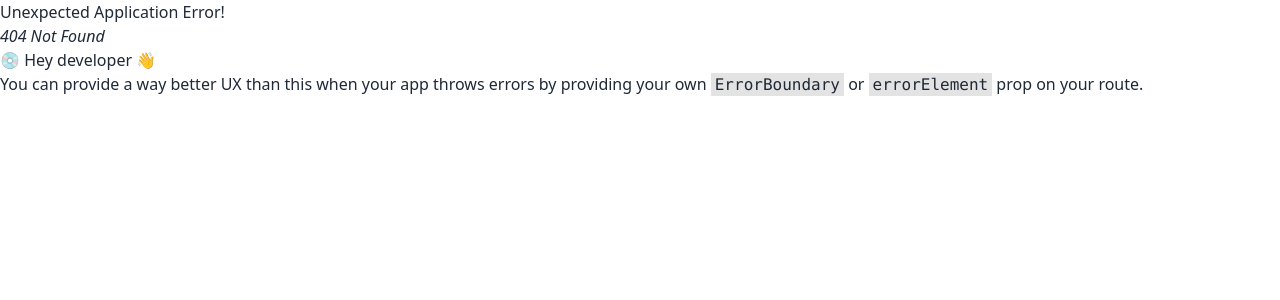
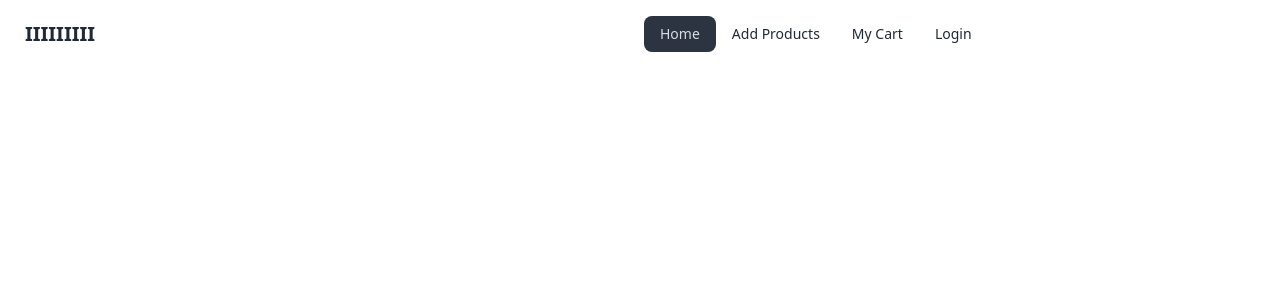
Before and after one commit to tahmid530/Brand-Shop-Client, a React (Vite) app: page / in a window 1280 px wide. Before the commit this address had no page. Shown: the top 300 px of the page. Built offline with nearby package versions, Linux system fonts and the light colour scheme.

Commit message:
header added

```diff
--- /dev/null
+++ b/src/components/Header.jsx
@@ -0,0 +1,37 @@
+import { NavLink } from "react-router-dom";
+
+const Header = () => {
+
+    const navLinks = <>
+
+        <li><NavLink to='/'>Home</NavLink></li>
+        <li><NavLink to='/products'>Add Products</NavLink></li>
+        <li><NavLink to='/cart'>My Cart</NavLink></li>
+        <li><NavLink to='/login'>Login</NavLink></li>
+
+    </>
+
+
+    return (
+        <div className="navbar bg-base-100">
+            <div className="navbar-start">
+                <div className="dropdown">
+                    <label tabIndex={0} className="btn btn-ghost lg:hidden">
+                        <svg xmlns="http://www.w3.org/2000/svg" className="h-5 w-5" fill="none" viewBox="0 0 24 24" stroke="currentColor"><path strokeLinecap="round" strokeLinejoin="round" strokeWidth="2" d="M4 6h16M4 12h8m-8 6h16" /></svg>
+                    </label>
+                    <ul tabIndex={0} className="menu menu-sm dropdown-content mt-3 z-[1] p-2 shadow bg-base-100 rounded-box w-52">
+                       {navLinks}
+                    </ul>
+                </div>
+                <a className="btn btn-ghost normal-case text-xl">IIIIIIIII</a>
+            </div>
+            <div className="navbar-center hidden lg:flex">
+                <ul className="menu menu-horizontal px-1">
+                {navLinks}
+                </ul>
+            </div>
+        </div>
+    );
+};
+
+export default Header;
--- /dev/null
+++ b/src/components/Home.jsx
@@ -0,0 +1,12 @@
+
+
+
+const Home = () => {
+    return (
+        <div>
+            {/* <Banner></Banner> */}
+        </div>
+    );
+};
+
+export default Home;
--- /dev/null
+++ b/src/components/Root.jsx
@@ -0,0 +1,18 @@
+import { Outlet } from "react-router-dom";
+import Header from "./Header";
+
+
+
+const Root = () => {
+    return (
+        <>
+            <div className='max-w-[1920px] mx-auto'>
+                <Header></Header>
+                <Outlet></Outlet>
+            </div>
+            {/* <Footer></Footer> */}
+        </>
+    );
+};
+
+export default Root;
```
Also changed, not shown: src/main.jsx (+11 -1 lines).
